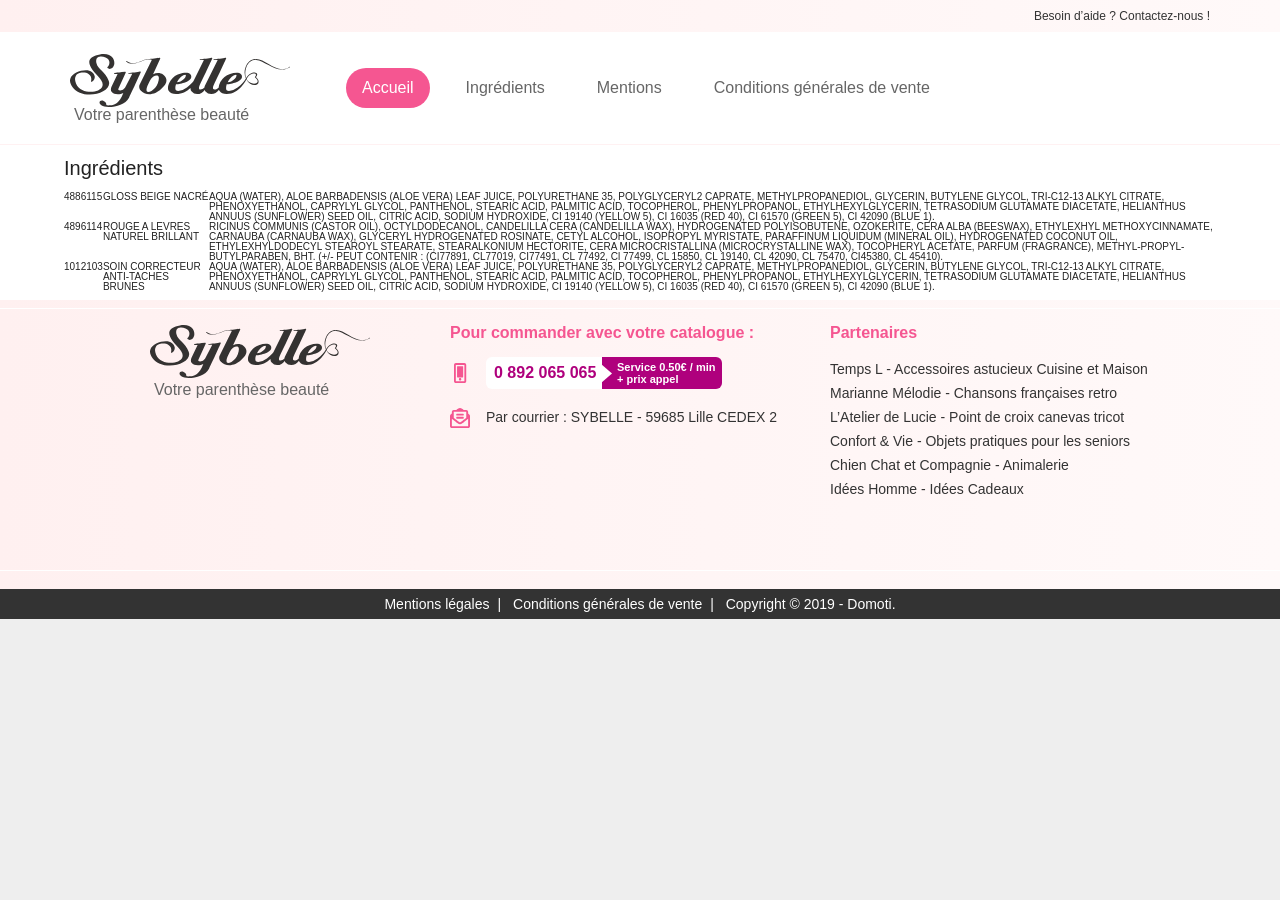
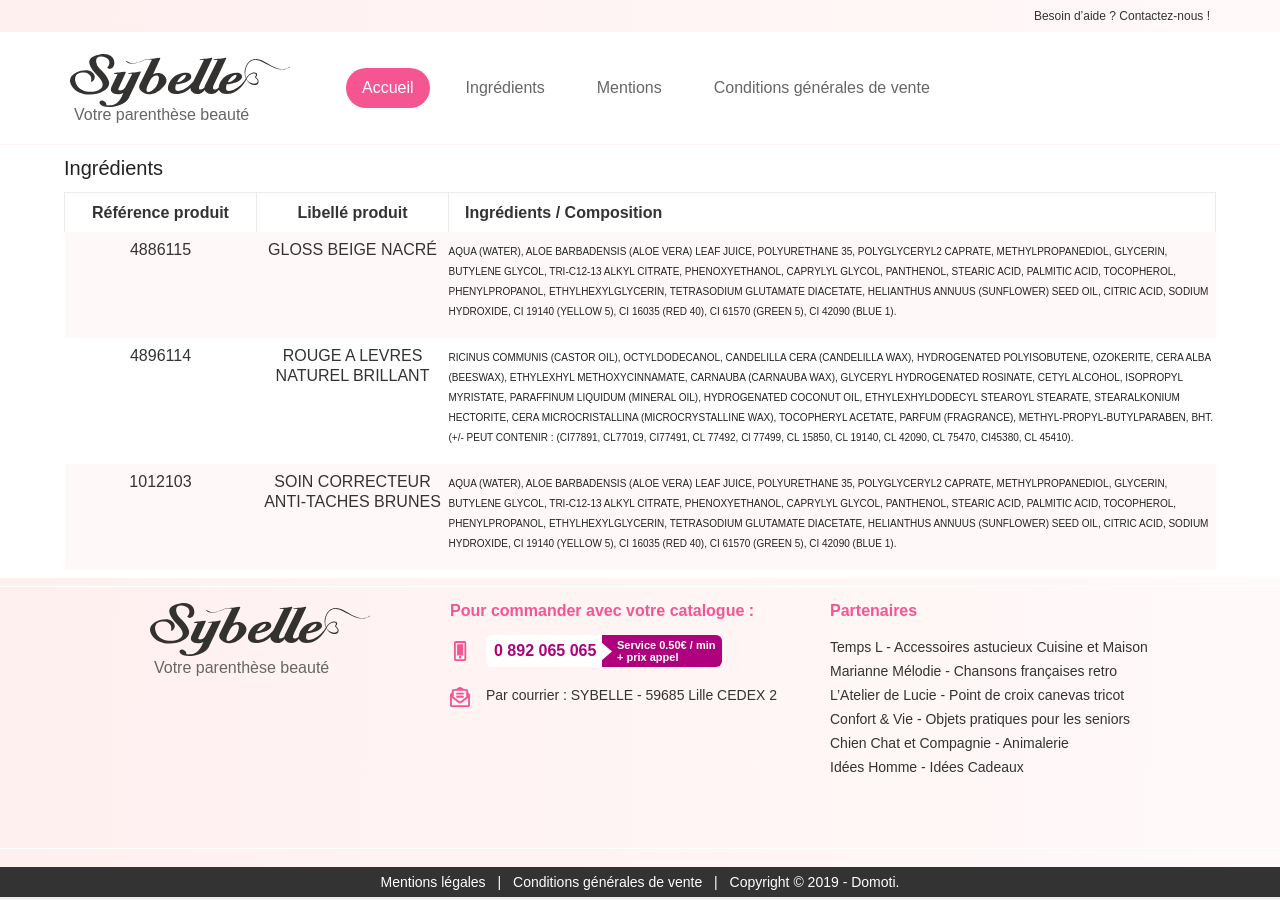
Before and after one commit to sybelledom/sybelledom.github.io, a Jekyll site: the page built from _pages/2_ingredients.html, in a window 1280 px wide. Built offline with Jekyll 4.4.1, drawn with Linux system fonts in a browser that asks for light colours.

Commit message:
style Array in ingredients.html page

```diff
--- a/_includes/footer.html
+++ b/_includes/footer.html
@@ -32,26 +33,31 @@
     <div class="footer__partenaires">
       <h3>Partenaires</h3>
       <ul>
+        {% for elt in site.data.footer %}
         <li>
-          <a href="/">Temps L - Accessoires astucieux Cuisine et Maison</a>
+          {%- comment -%}absolute link @show footer.json{%- endcomment -%}
+          <a href="{{ elt.link }}" target="_blank">
+            {{ elt.text }}
+          </a>
         </li>
-        <li><a href="/">Marianne Mélodie - Chansons françaises retro</a></li>
-        <li>
-          <a href="/">L’Atelier de Lucie - Point de croix canevas tricot</a>
-        </li>
-        <li>
-          <a href="/">Confort & Vie - Objets pratiques pour les seniors</a>
-        </li>
-        <li><a href="/">Chien Chat et Compagnie - Animalerie</a></li>
-        <li><a href="/">Idées Homme - Idées Cadeaux</a></li>
+        {% endfor%}
       </ul>
     </div>
   </div>
 
+  {% assign it = site.data.footer_bottom %}
   <div class="footer__copyright">
     <ul>
-      <li><a href="/">Mentions légales</a></li>
-      <li><a href="/">Conditions générales de vente</a></li>
+      <li>
+        <a href="{{ it.bottom_link.mentions.path | relative_url }}">{{
+          it.bottom_link.mentions.text
+        }}</a>
+      </li>
+      <li>
+        <a href="{{ it.bottom_link.cgv.path | relative_url }} ">{{
+          it.bottom_link.cgv.text
+        }}</a>
+      </li>
       <li>Copyright © 2019 - Domoti.</li>
     </ul>
   </div>
--- a/_includes/head.html
+++ b/_includes/head.html
@@ -56,11 +56,6 @@
     rel="manifest"
     href="{{ 'assets/images/favicon/site.webmanifest' | relative_url }}"
   />
-  <link
-    rel="mask-icon"
-    href="{{ 'assets/images/favicon/safari-pinned-tab.svg' | relative_url }}"
-    color="#5bbad5"
-  />
   <meta content="#da532c" name="msapplication-TileColor" />
   <meta content="#ffffff" name="theme-color" />
   <link
--- a/_includes/header.html
+++ b/_includes/header.html
@@ -1,6 +1,6 @@
 <div class="header__topbar">
   <ul>
-    <li><a href="">Besoin d’aide ? Contactez-nous !</a></li>
+    <li><a href="#sva">Besoin d’aide ? Contactez-nous !</a></li>
   </ul>
 </div>
 <header class="header">
--- a/_pages/2_ingredients.html
+++ b/_pages/2_ingredients.html
@@ -6,8 +6,13 @@
 
 <h1 class="page-title">{{ page.title | escape }}</h1>
 
-<div class="section">
-  <table>
+<div class="container">
+  <table class="ingredients-array">
+    <tr>
+      <th>Référence produit</th>
+      <th>Libellé produit</th>
+      <th>Ingrédients / Composition</th>
+    </tr>
     {% for elt in site.data.ingredients %}
     <tr>
       <td>
--- a/_sass/abstracts/_colors.scss
+++ b/_sass/abstracts/_colors.scss
@@ -14,7 +14,7 @@
 /// brand color
 $primary-dark: #E05479 !default;
 $primary-regular: #F55691 !default;
-$primary-medium: #ff6b95 !default;
+$primary-medium: #fff8f9 !default;
 $primary-light: #fff1f2 !default;
 $primary-gradient: url("#primary-gradient") !default;
 /// primary color
@@ -22,7 +22,7 @@
 /// secondary
 $greys-steel: #333 !default;
 $greys-steel-light: #444 !default;
-$greys-snow: #f2f2f2;
+$greys-snow: #ebebeb;
 $white: #fff;
 /// sucess color
 $color-success: #5cb85c !default;
--- a/_sass/main.scss
+++ b/_sass/main.scss
@@ -22,4 +22,5 @@
         "layout/footer";
 
 // 5. Pages
-@import "pages/home";
+@import "pages/home",
+        "pages/ingredients";
--- /dev/null
+++ b/_sass/pages/_ingredients.scss
@@ -0,0 +1,43 @@
+.ingredients-array {
+  table {
+    border-collapse: collapse;
+  }
+  th {
+    height: 4rem;
+    vertical-align: middle;
+    @extend .bodyMedium;
+    font-weight: bold;
+    border: 1px solid $greys-snow;
+    border-bottom: 0;
+  }
+  th:nth-child(0n+1),
+  th:nth-child(0n+2) {
+    width: 19.2rem;
+  }
+  th:nth-child(0n+3) {
+    padding-left: 1.6rem;
+    text-align: left;
+  }
+
+  tr:nth-child(even) td {
+    background-color: $primary-medium;
+  }
+
+  td {
+    line-height: 2rem;
+    padding-top: 0.8rem;
+    padding-bottom: 1.6rem;
+    vertical-align: top;
+
+    &:last-child {
+      padding-top: 1rem;
+    }
+  }
+
+  td:nth-child(0n+1),
+  td:nth-child(0n+2) {
+    @extend .bodyMedium;
+    line-height: 2rem;
+    text-align: center;
+  }
+}
```
Also changed, not shown: other parts of _includes/footer.html (+2 -1 lines), _data/footer.json (added, +26 -0 lines), _data/footer_bottom.json (added, +13 -0 lines), 11 other files.
